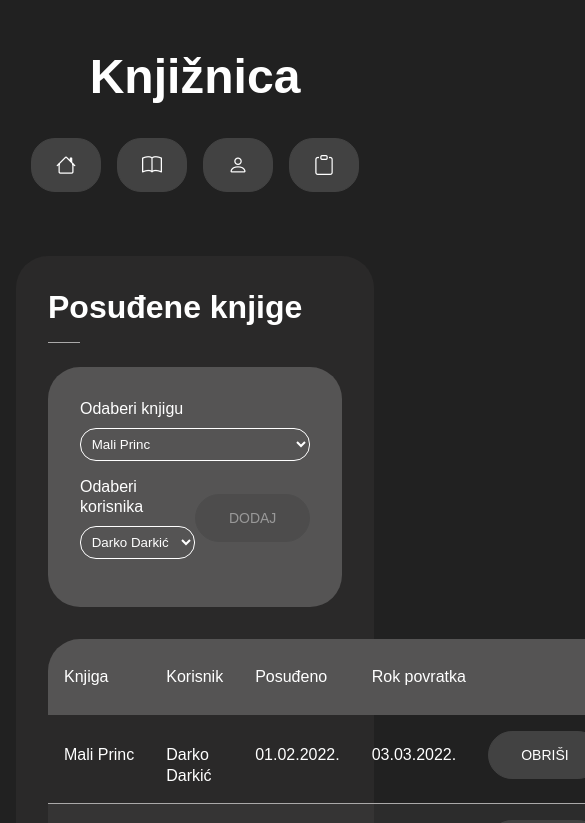
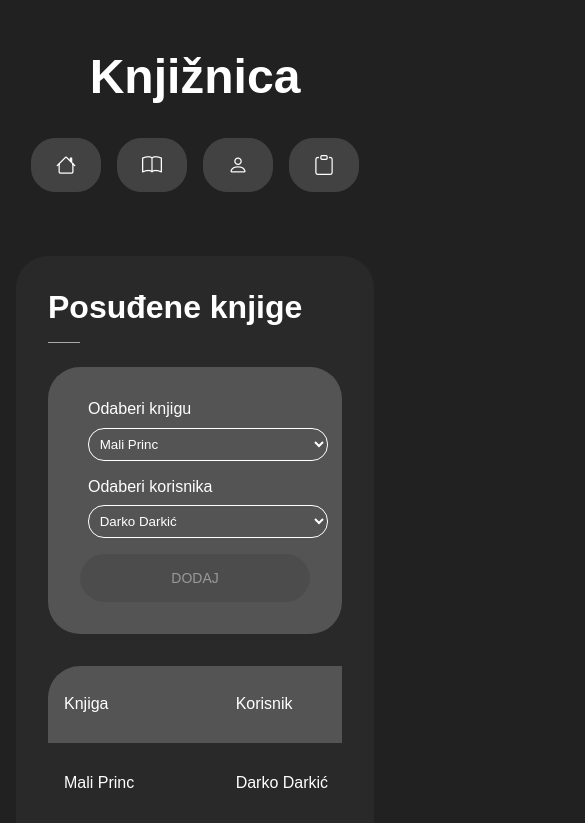
Before and after one commit to marko-krznar/React-Library, a React (Create React App) app: page /posudene-knjige in a window 390 px wide. Shown: the top 823 px of the page, 585 px wide, since content can reach past the window. Built offline with nearby package versions, Linux system fonts and the light colour scheme.

Commit message:
Added style file and adjusted page for smaller screen sizes

```diff
--- a/src/pages/BorrowBookPage/BorrowBookPage.js
+++ b/src/pages/BorrowBookPage/BorrowBookPage.js
@@ -1,7 +1,10 @@
 import React from "react";
+
 import BorrowItem from "../../components/BorrowItem/BorrowItem";
 import BorrowItemForm from "../../components/BorrowItemForm/BorrowItemForm";
 import { useBorrowBook } from "../../contexts/BorrowBooksContext";
+
+import "./style.scss";
 
 export default function BorrowBookPage() {
   const { borrowBooks } = useBorrowBook();
@@ -10,6 +13,7 @@ export default function BorrowBookPage() {
     <section className="page pg-borrow-book">
       <h2 className="headline">Posuđene knjige</h2>
       <BorrowItemForm />
+      <div className="block--table">
         <table>
           <thead>
             <tr>
@@ -25,6 +29,7 @@ export default function BorrowBookPage() {
             ))}
           </tbody>
         </table>
+      </div>
     </section>
   );
 }
--- /dev/null
+++ b/src/pages/BorrowBookPage/style.scss
@@ -0,0 +1,36 @@
+.pg-borrow-book {
+  .block--form-add {
+    button {
+      margin-bottom: 0;
+      flex: 1 1;
+      min-width: 180px;
+    }
+    form {
+      > div {
+        flex: 1 1;
+        margin: 0 0.5rem 1rem;
+        min-width: 240px;
+      }
+    }
+  }
+}
+@media (max-width: 992px) {
+  .pg-borrow-book {
+    .block--form-add {
+      form {
+        > div {
+          margin: 0 0.5rem 1rem;
+        }
+      }
+    }
+  }
+}
+@media (max-width: 768px) {
+  .pg-borrow-book {
+    .block--form-add {
+      button {
+        flex: 1 1 100%;
+      }
+    }
+  }
+}
```
Lines whose indentation alone changed are shown as unchanged.
